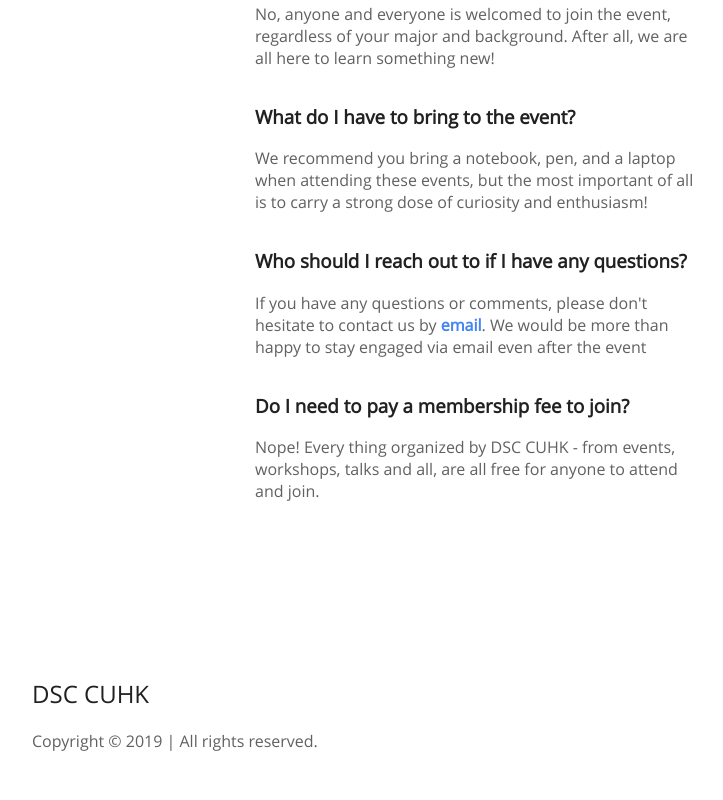
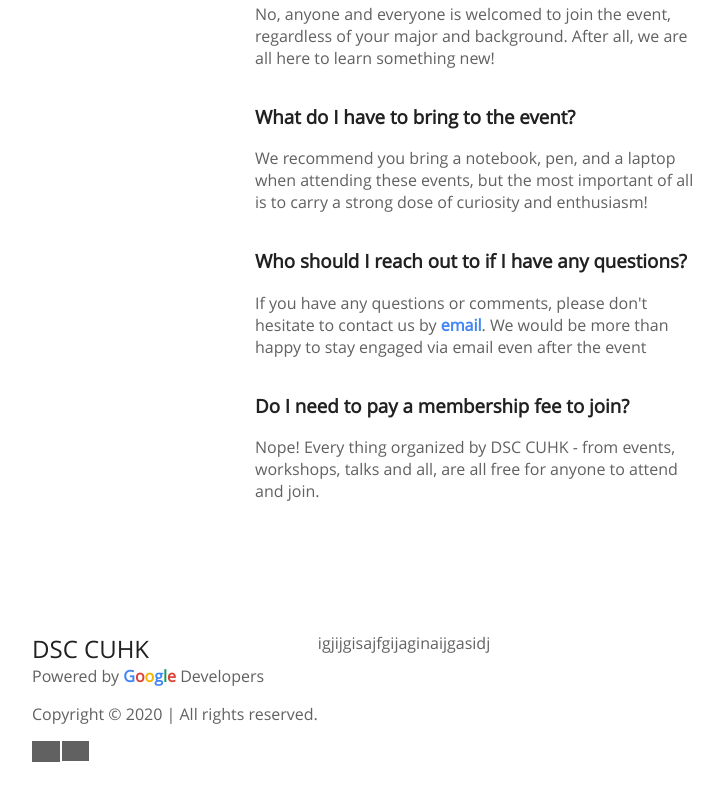
Before and after one commit to AndyLaiJS/dsc, a Vue app: page / in a window 1280 px wide. Shown: the part 2779-3579 px from the top of the page, without its empty margins (160-883 px from the left). Built offline with nearby package versions, Linux system fonts and the light colour scheme; grey boxes are pictures that could not be loaded.

Commit message:
Footer: Restructuring

```diff
--- a/src/views/Footer.vue
+++ b/src/views/Footer.vue
@@ -1,7 +1,26 @@
 <template>
     <div class="footerBody">
-        <h2>DSC CUHK</h2>
-        <p>Copyright © 2019 | All rights reserved.</p>
+        <span id="left">
+            <h2>DSC CUHK</h2>
+            Powered by
+            <b>
+            <span id="gblue">G</span>
+            <span id="gred">o</span>
+            <span id="gyel">o</span>
+            <span id="gblue">g</span>
+            <span id="ggre">l</span>
+            <span id="gred">e</span>
+            </b> Developers
+            <p>Copyright © 2020 | All rights reserved.</p>
+            <div class="socialIcon">
+                <img style="height: 21px" src="../assets/f_logo.png">
+                <img style="height: 20px" src="../assets/ig.png">
+            </div>
+        </span>
+
+        <span id="right">
+            igjijgisajfgijaginaijgasidj
+        </span>
     </div>
 </template>
 
@@ -15,10 +34,21 @@ export default {
 /* temporary h2 */
 h2 {
     font-weight: 100;
+    margin: 0;
 }
 .footerBody {
+    display: flex;
+    flex-direction: row;
+    flex-wrap: wrap;
     text-align: left;
     background-color: white;
-    padding: 100px 15%;
+    padding: 75px 15%;
+}
+.socialIcon {
+    display: grid;
+    grid-template-columns: 30px 30px;
+}
+img {
+    filter: invert(100%);
 }
 </style>
```
